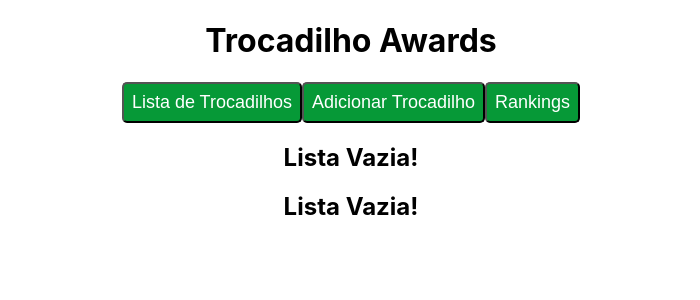
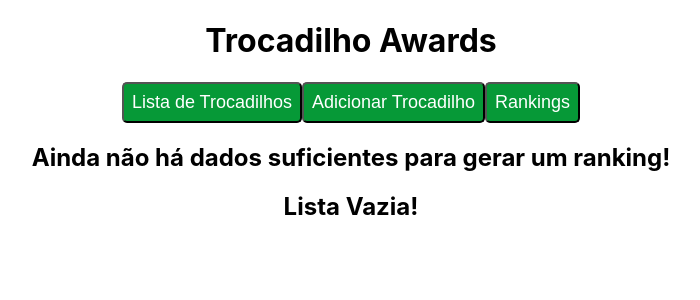
Before and after one commit to gabrielcicero45/trocadilho-awards, a React (Create React App) app: page / in a window 1280 px wide. Both pictures are taken after a click on the button "Rankings". Shown: the top 300 px of the page, without its empty margins (289-989 px from the left). Built offline with nearby package versions, Linux system fonts and the light colour scheme.

Commit message:
fix: Fixes UI bugs in rankings component

```diff
--- a/src/components/AddPun/AddPun.css
+++ b/src/components/AddPun/AddPun.css
@@ -7,7 +7,7 @@
   display: flex;
   flex-wrap: wrap;
   align-items: center;
-  justify-content: end;
+  justify-content: flex-end;
   font-size: 20px;
   text-align: left;
   padding: 24px;
--- a/src/components/DevsRanking/DevsRanking.js
+++ b/src/components/DevsRanking/DevsRanking.js
@@ -7,14 +7,14 @@ const DevsRanking = ({ devsRanking }) => {
           <table className="ranking__table">
             <thead>
               <th className="ranking__head">Colocação</th>
+              <th className="ranking__head">Dev</th>
               <th className="ranking__head">Número de trocadilhos</th>
-              <th className="ranking__head">Dev</th>
             </thead>
             <tbody>
               {devsRanking.map(({ name, puns }, index) => {
                 return (
                   <tr className="ranking__row">
-                    <td className="ranking__data">{index + 1}</td>
+                    <td className="ranking__data">{index + 1}º</td>
                     <td className="ranking__data">{name}</td>
                     <td className="ranking__data">{puns}</td>
                   </tr>
--- a/src/components/PunsRanking/PunsRanking.js
+++ b/src/components/PunsRanking/PunsRanking.js
@@ -28,7 +28,7 @@ const PunsRanking = ({ punsRanking }) => {
           </table>
         </>
       ) : (
-        <h2>Lista Vazia!</h2>
+        <h2>Ainda não há dados suficientes para gerar um ranking!</h2>
       )}
     </>
   );
--- a/src/components/Rankings/Rankings.js
+++ b/src/components/Rankings/Rankings.js
@@ -3,12 +3,16 @@ import PunsRanking from "../PunsRanking/PunsRanking";
 import "./Ranking.css";
 
 const Rankings = ({ puns, devs }) => {
-  const punsRanking = puns.sort((pun, anotherPun) => {
+  const noVotesPunsList = puns.every((pun) => pun.votes === 0)
+
+  const punsRanking = noVotesPunsList ? [] :(puns.sort((pun, anotherPun) => {
     return anotherPun.votes-pun.votes;
-  });
+  }));
+
   const devsRanking = devs.sort((dev, anotherDev) => {
     return anotherDev.puns-dev.puns ;
   });
+
   return (
     <>
       <PunsRanking punsRanking={punsRanking} />
```
Also changed, not shown: 1 other file (tests, documents, lock files or other folders).
